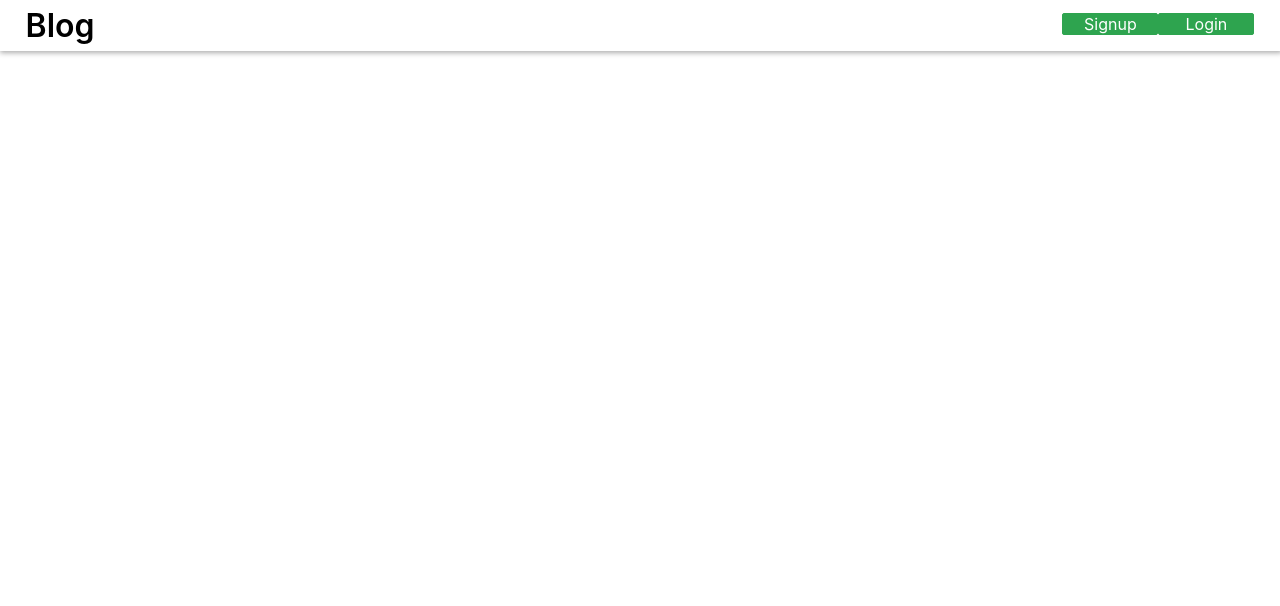
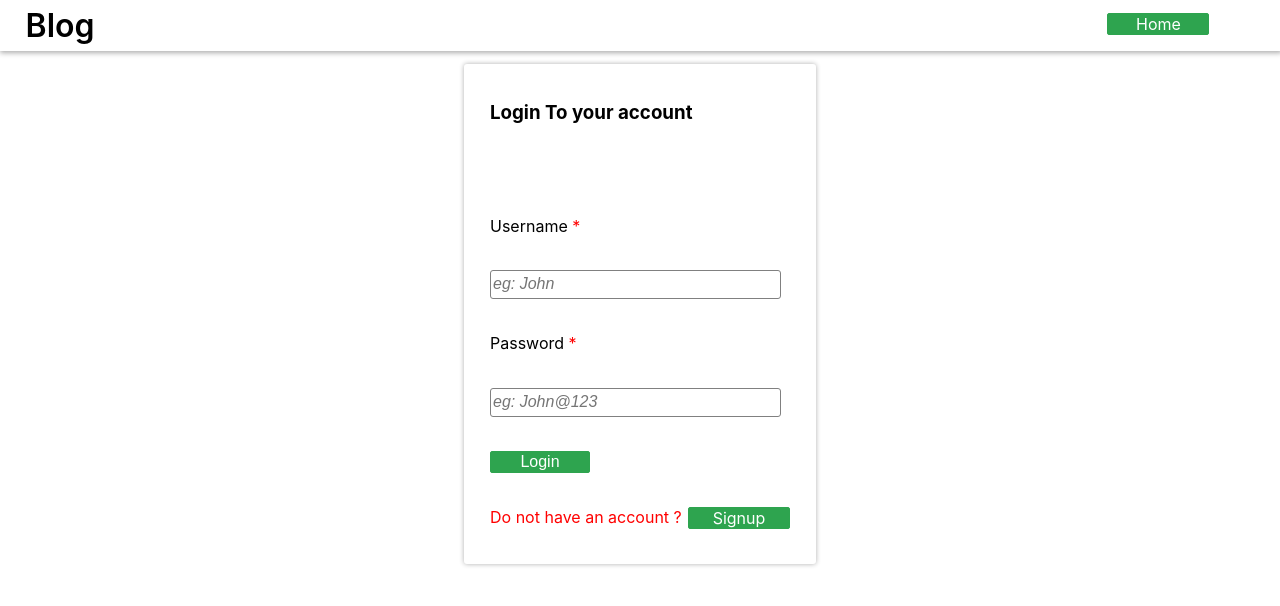
Before and after one commit to satheesh-chandran/auth-server-react, a React (Create React App) app: page / in a window 1280 px wide. Shown: the top 606 px of the page. Built offline with nearby package versions, Linux system fonts and the light colour scheme; no server answers.

Commit message:
Added userContext file

```diff
--- a/src/App.js
+++ b/src/App.js
@@ -4,7 +4,6 @@ import { Switch, Route, Redirect, useLocation } from 'react-router-dom';
 import './App.css';
 import './auth.css';
 
-const Home = lazy(() => import('./components/Home'));
 const Dashboard = lazy(() => import('./components/Dashboard'));
 const LoginPage = lazy(() => import('./components/LoginPage'));
 const SignUpPage = lazy(() => import('./components/SignUpPage'));
@@ -21,14 +20,14 @@ const App = function () {
         updateLoggedInStatus(res.loggedIn);
         updateUserDetails(res.userDetails);
       });
-  });
+  }, []);
 
   return (
     <div className='App'>
       <Suspense fallback={<div />}>
         <Switch location={location}>
           <Route exact path='/'>
-            {isLoggedIn ? <Redirect to='/dashboard' /> : <Home />}
+            {isLoggedIn ? <Redirect to='/dashboard' /> : <LoginPage />}
           </Route>
           <Route exact path='/login'>
             {isLoggedIn ? <Redirect to='/dashboard' /> : <LoginPage />}
--- a/src/components/Home.js
+++ /dev/null
@@ -1,16 +0,0 @@
-import React from 'react';
-import { Link } from 'react-router-dom';
-
-const Home = function () {
-  return (
-    <div className='topBar'>
-      <span>Blog</span>
-      <div className='homeOptions'>
-        <Link to='/signup'>Signup</Link>
-        <Link to='/login'>Login</Link>
-      </div>
-    </div>
-  );
-};
-
-export default Home;
--- /dev/null
+++ b/src/components/UserContext.js
@@ -0,0 +1,5 @@
+import React from 'react';
+
+const UserContext = React.createContext();
+
+export default UserContext;
--- a/src/index.js
+++ b/src/index.js
@@ -7,14 +7,9 @@ import { BrowserRouter } from 'react-router-dom';
 
 ReactDOM.render(
   <BrowserRouter>
-    <React.StrictMode>
-      <App />
-    </React.StrictMode>
+    <App />
   </BrowserRouter>,
   document.getElementById('root')
 );
 
-// If you want your app to work offline and load faster, you can change
-// unregister() to register() below. Note this comes with some pitfalls.
-// Learn more about service workers: https://bit.ly/CRA-PWA
 serviceWorker.unregister();
```
